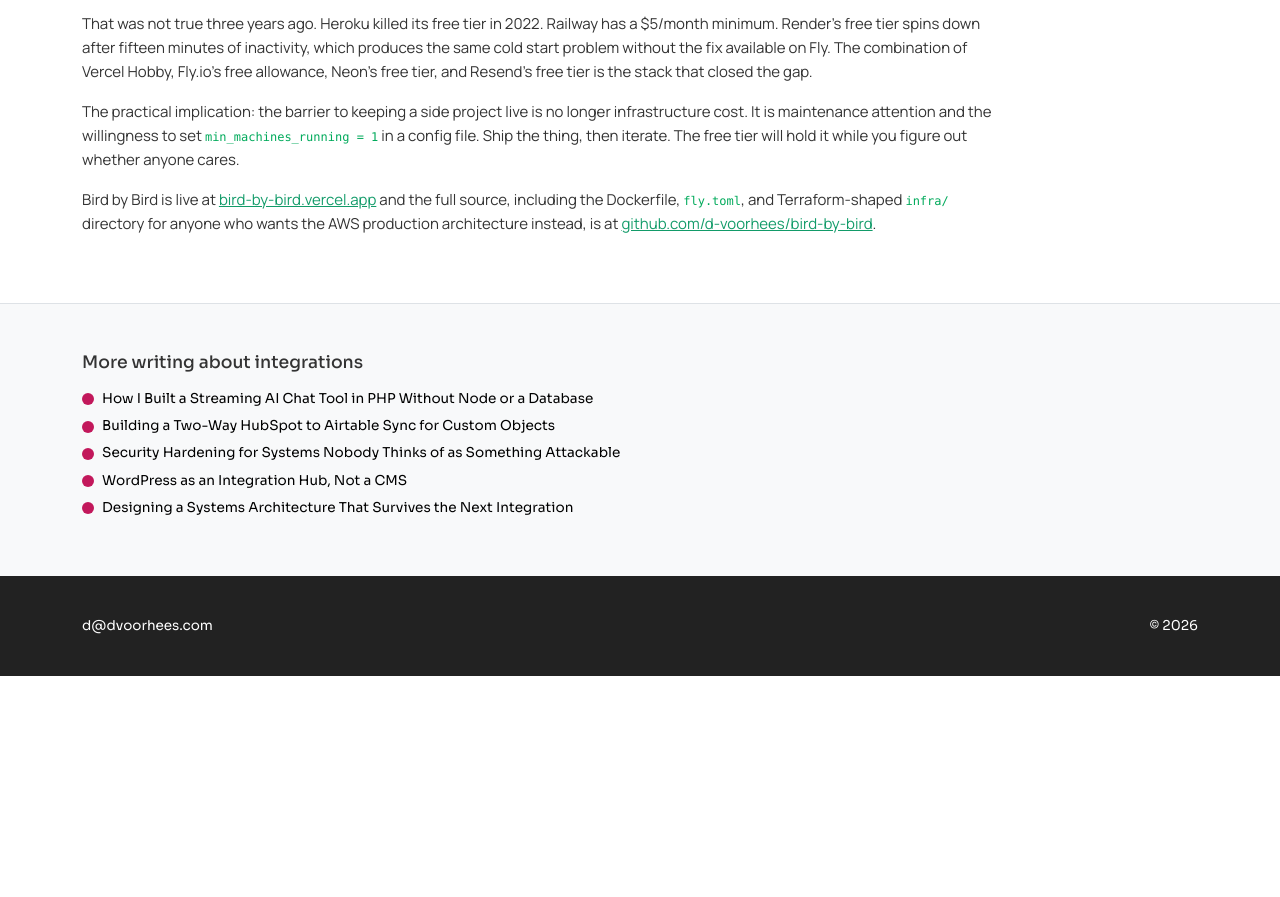
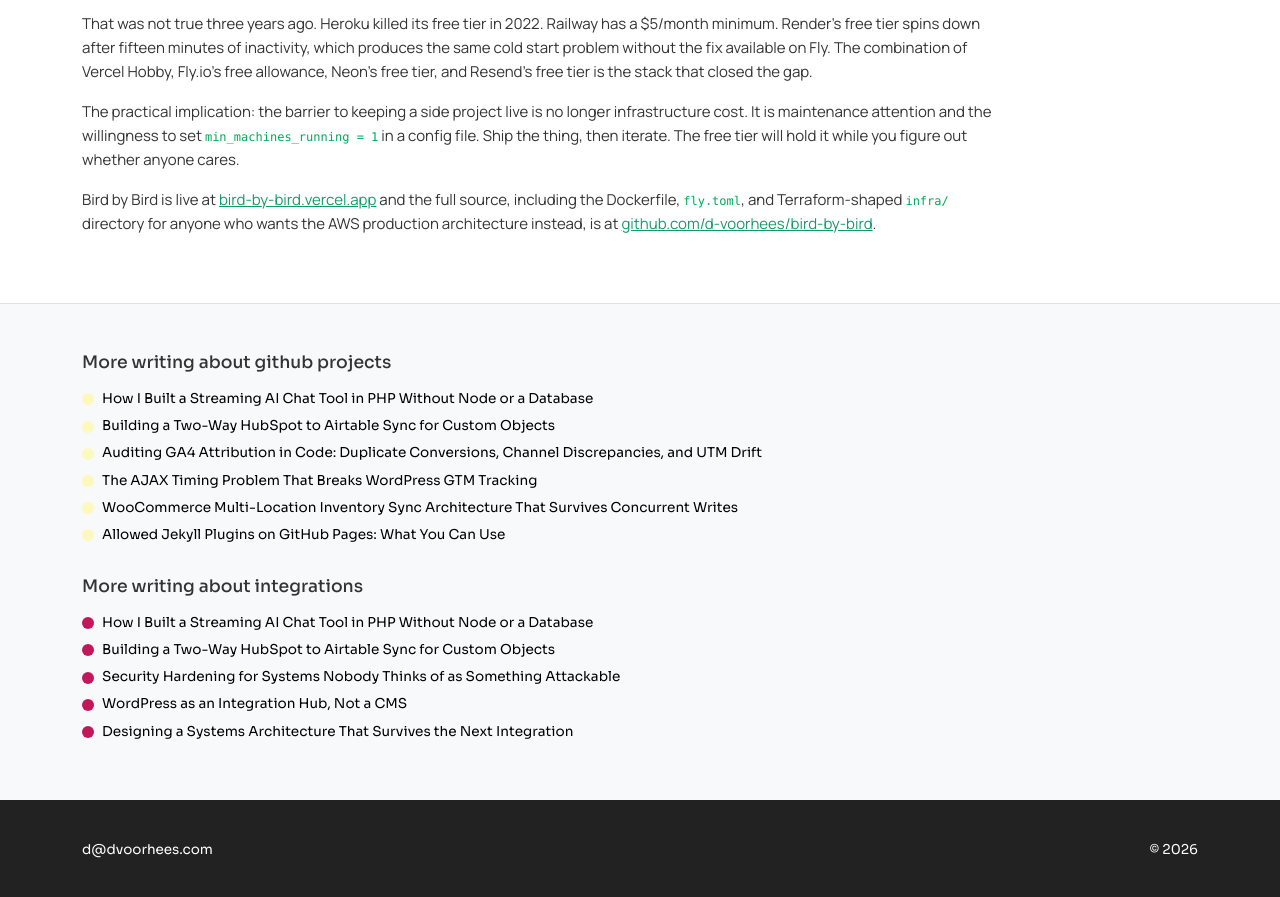
Before and after one commit to d-voorhees/dvoorhees.github.io, a Jekyll site: the page built from _posts/2026-06-19-how-i-built-a-full-stack-django-nextjs-app-and-deployed-it-free.md, in a window 1280 px wide and 900 px high, scrolled down 4085 px. Shown: the top 897 px of the window. Built offline with Jekyll 4.4.1, drawn with Linux system fonts in a browser that asks for light colours; nearby versions of some CDN libraries; a style sheet for code colours, icons or effects is not loaded; before the commit the page ends 4761 px from its top, so only the background shows below that; some of the changed text lies outside the part shown.

Commit message:
another post edit

```diff
--- a/_posts/2026-06-19-how-i-built-a-full-stack-django-nextjs-app-and-deployed-it-free.md
+++ b/_posts/2026-06-19-how-i-built-a-full-stack-django-nextjs-app-and-deployed-it-free.md
@@ -5,7 +5,7 @@ title: "How I Built and Deployed a Focus Tool Using Full-Stack Django + Next.js
 introduction: "The full production stack for Bird by Bird, a Django + Next.js + GraphQL app with managed Postgres, transactional email, and HTTPS, costs nothing per month to run. Here is how I built it and what went wrong along the way."
 seo_title: "How I Built and Deployed a Full-Stack Django + Next.js App for Free in 2026"
 seo_description: "How I built and deployed Bird by Bird, a full-stack Django + Next.js + GraphQL app, for $0/month using Fly.io, Neon, Vercel, and Resend."
-categories: ["engineering", "deployment", "integrations"]
+categories: ["engineering", "github projects", "integrations"]
 ---
 
 Every productivity app I've ever used wants to show me everything at once. The full list, the overdue items, the color-coded priorities, and often this overwhelms me. I wanted a tool that  could show me one item, let me finish it, and then show me the next one.
```
